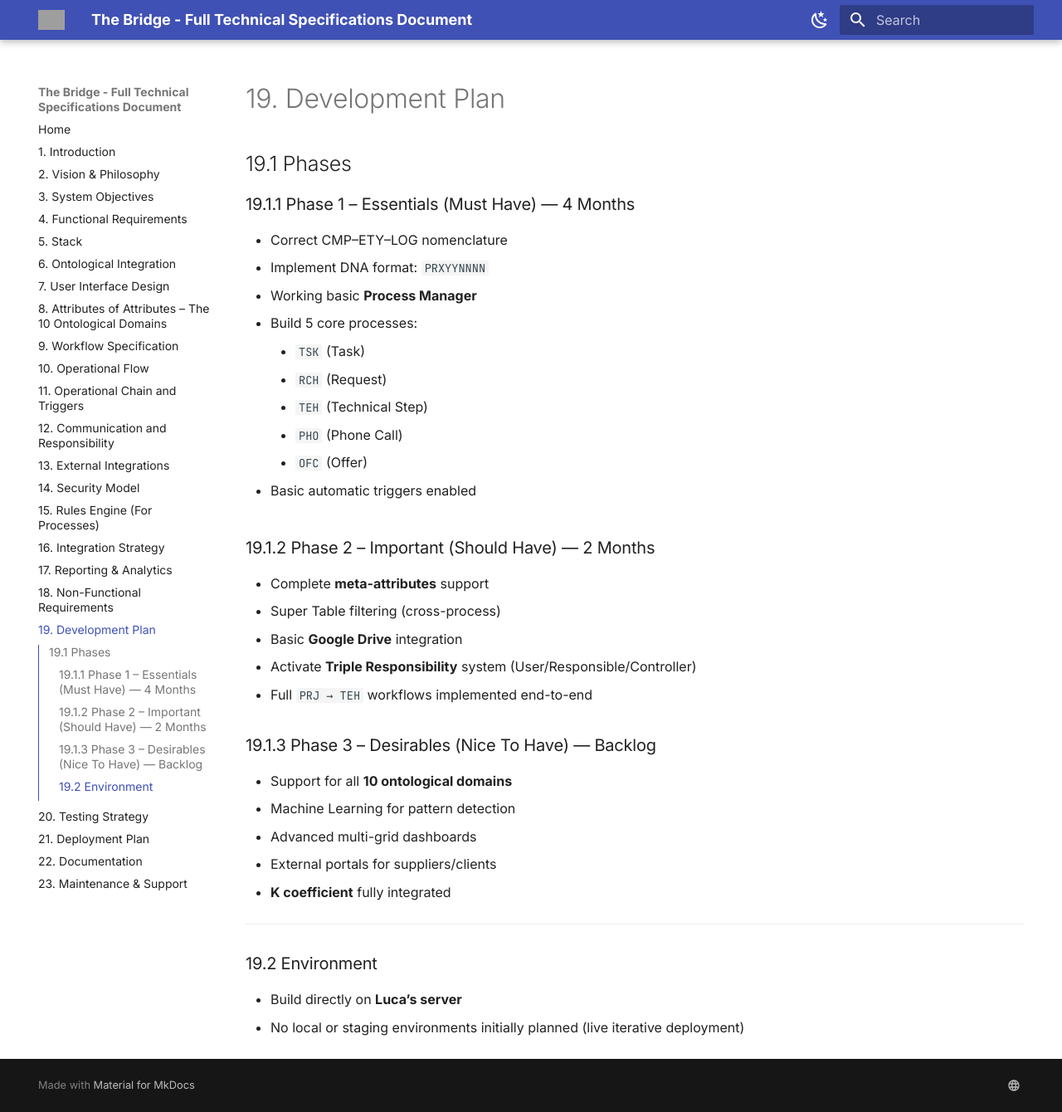
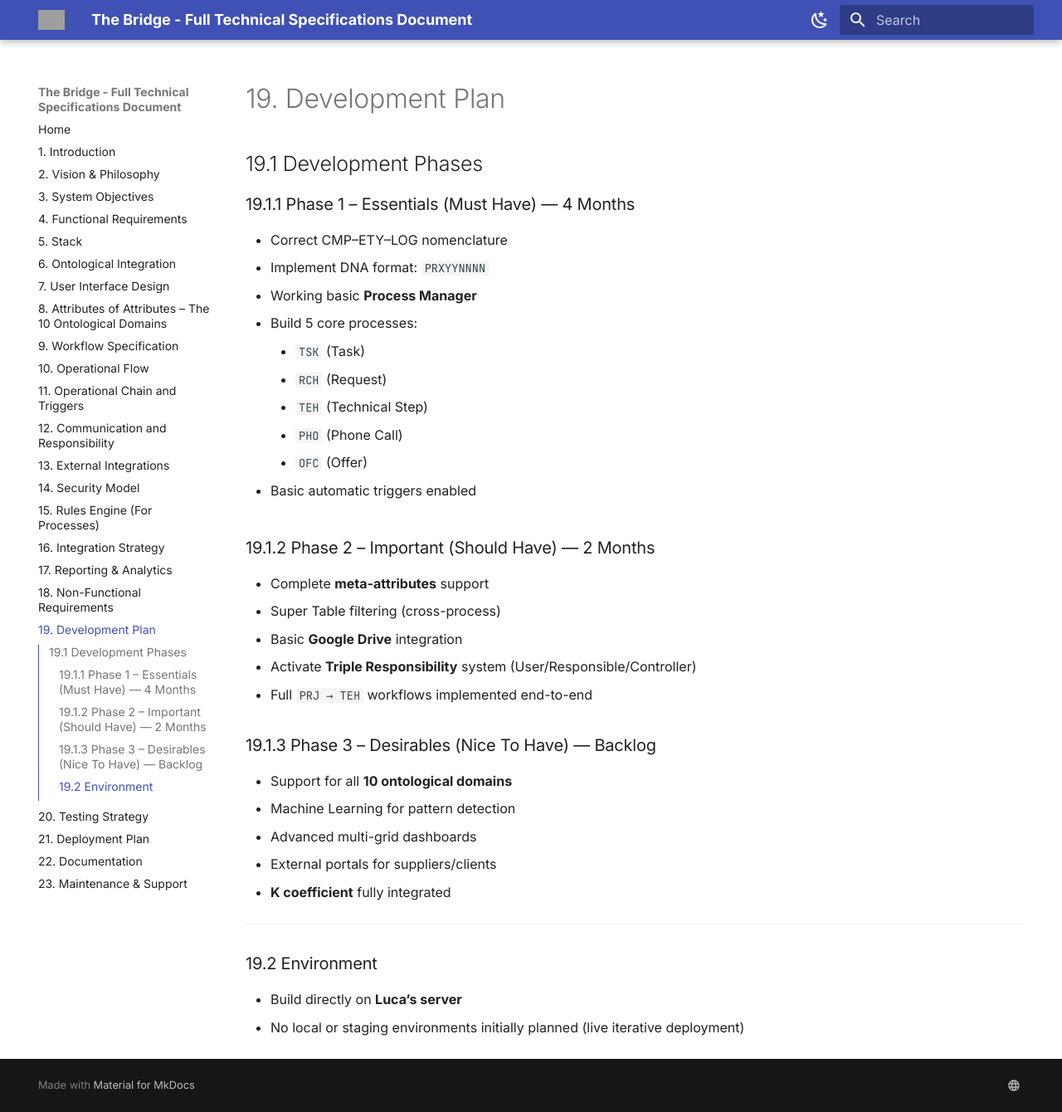
Before and after one commit to caufero/thebridge-docs, an MkDocs documentation site: the page built from docs/19-development-plan.md, in a window 1280 px wide and 1340 px high. Shown: the whole window at 83% size. Built offline with MkDocs 1.6.1 and Material for MkDocs 9.7.7, drawn with Linux system fonts in a browser that asks for light colours; grey boxes are pictures that could not be loaded.

Commit message:
Update 19-development-plan.md

```diff
--- a/docs/19-development-plan.md
+++ b/docs/19-development-plan.md
@@ -1,4 +1,4 @@
-## 19.1 Phases
+## 19.1 Development Phases
 
 ### 19.1.1 Phase 1 – Essentials (Must Have) — 4 Months
 - Correct CMP–ETY–LOG nomenclature
```
